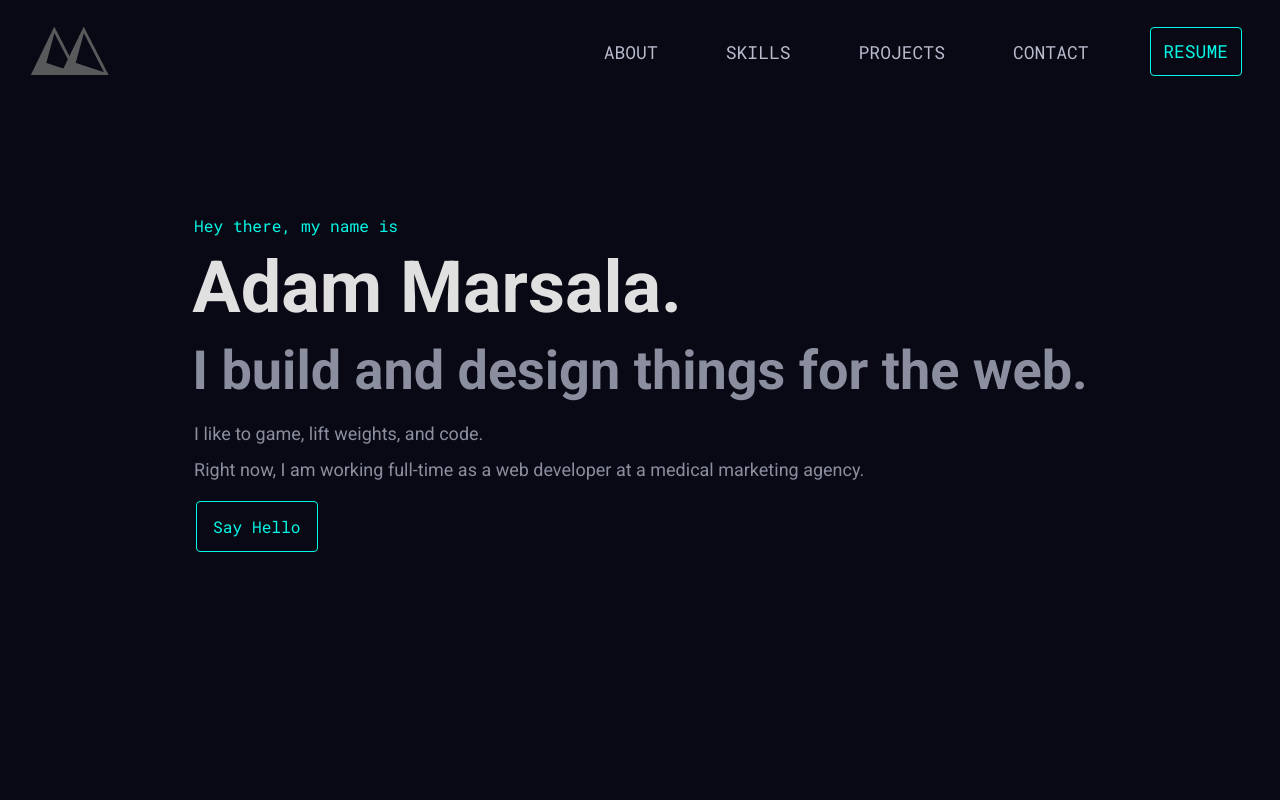
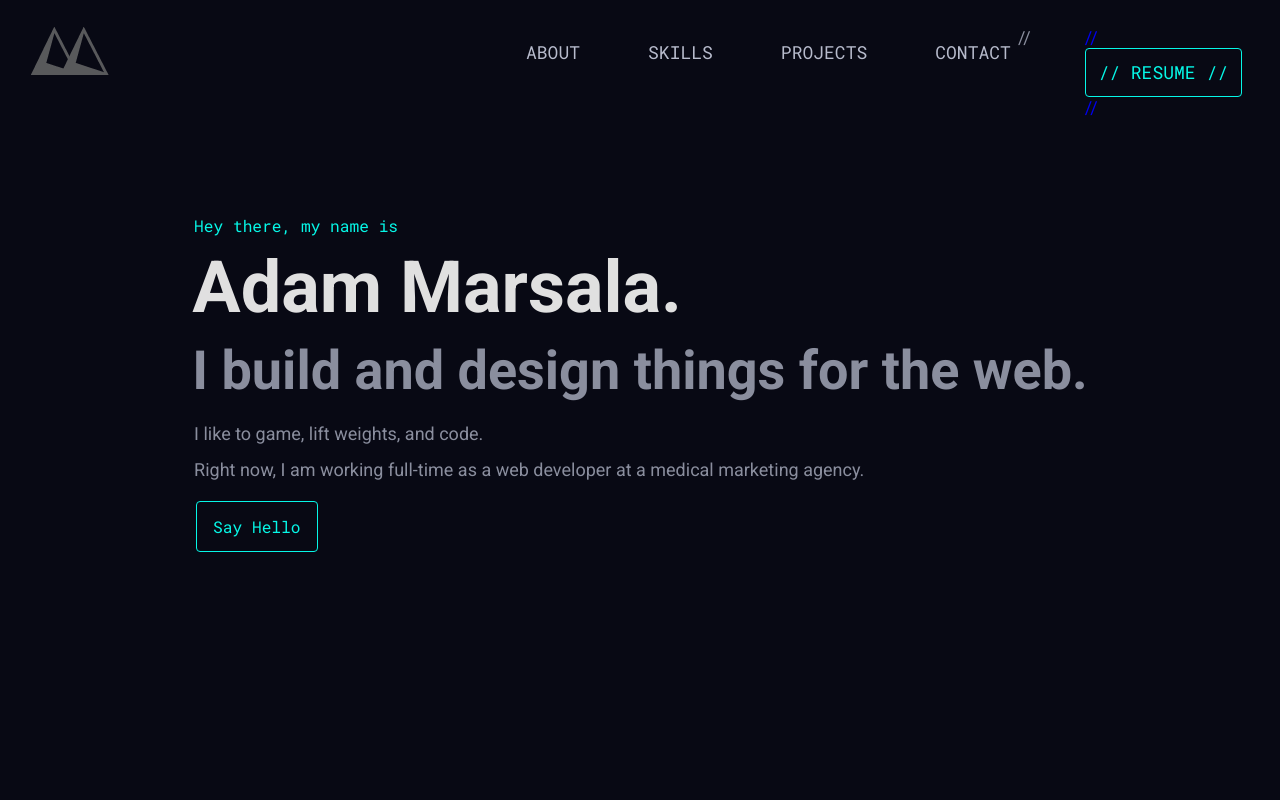
Before and after one commit to adammcodes/portfolio, a React (Create React App) app: page / in a window 1280 px wide. Shown: the top 800 px of the page. Built offline with nearby package versions, Linux system fonts and the light colour scheme.

Commit message:
Remove resume link

```diff
--- a/src/components/Nav.js
+++ b/src/components/Nav.js
@@ -83,11 +83,11 @@ const Nav = (props) => {
             CONTACT
           </div>
         </button>
-        <a href="https://resume.creddle.io/resume/6p0dgqbzwmq" target="_blank" rel="noreferrer">
-          <div className="nav-item resume">
-            RESUME
-          </div>
-        </a>
+        // <a href="https://resume.creddle.io/resume/6p0dgqbzwmq" target="_blank" rel="noreferrer">
+        //   <div className="nav-item resume">
+        //     RESUME
+        //   </div>
+        // </a>
       </div>
 
       {/* Mobile view nav bar */}
```
